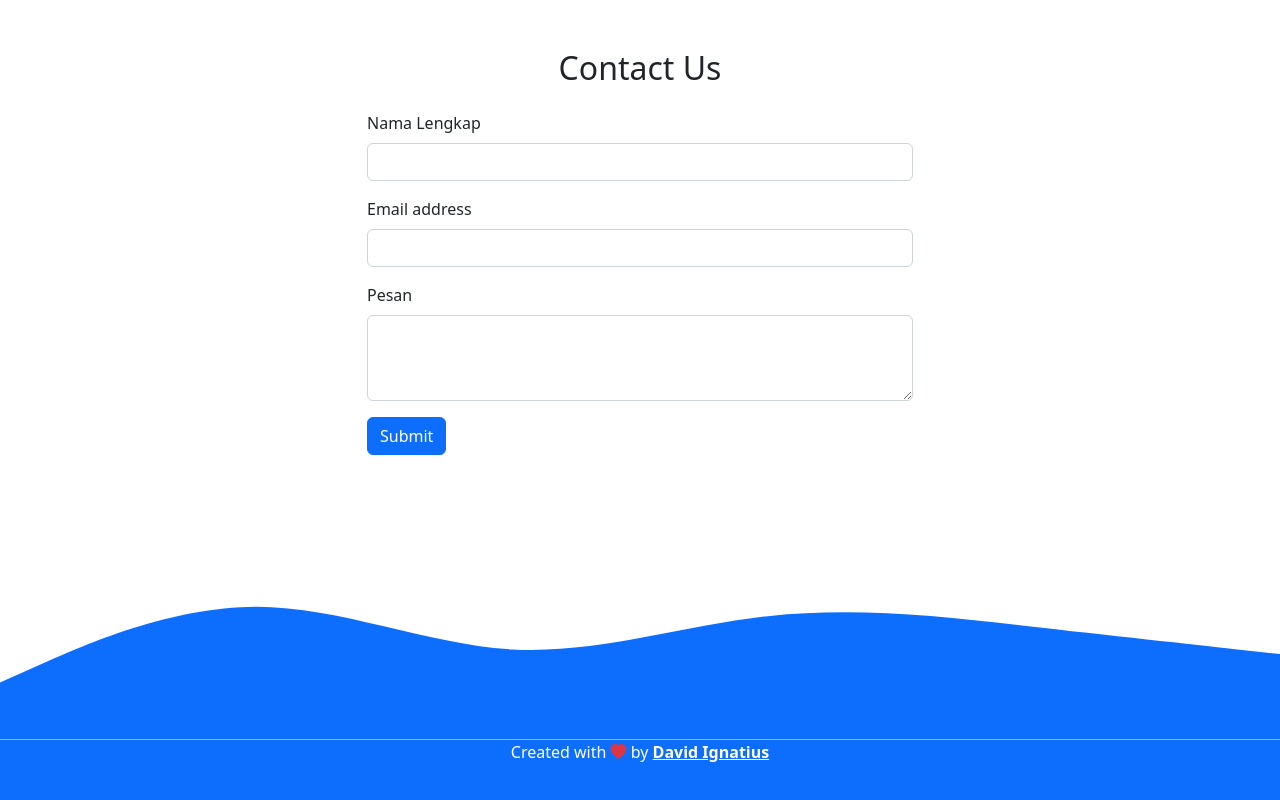
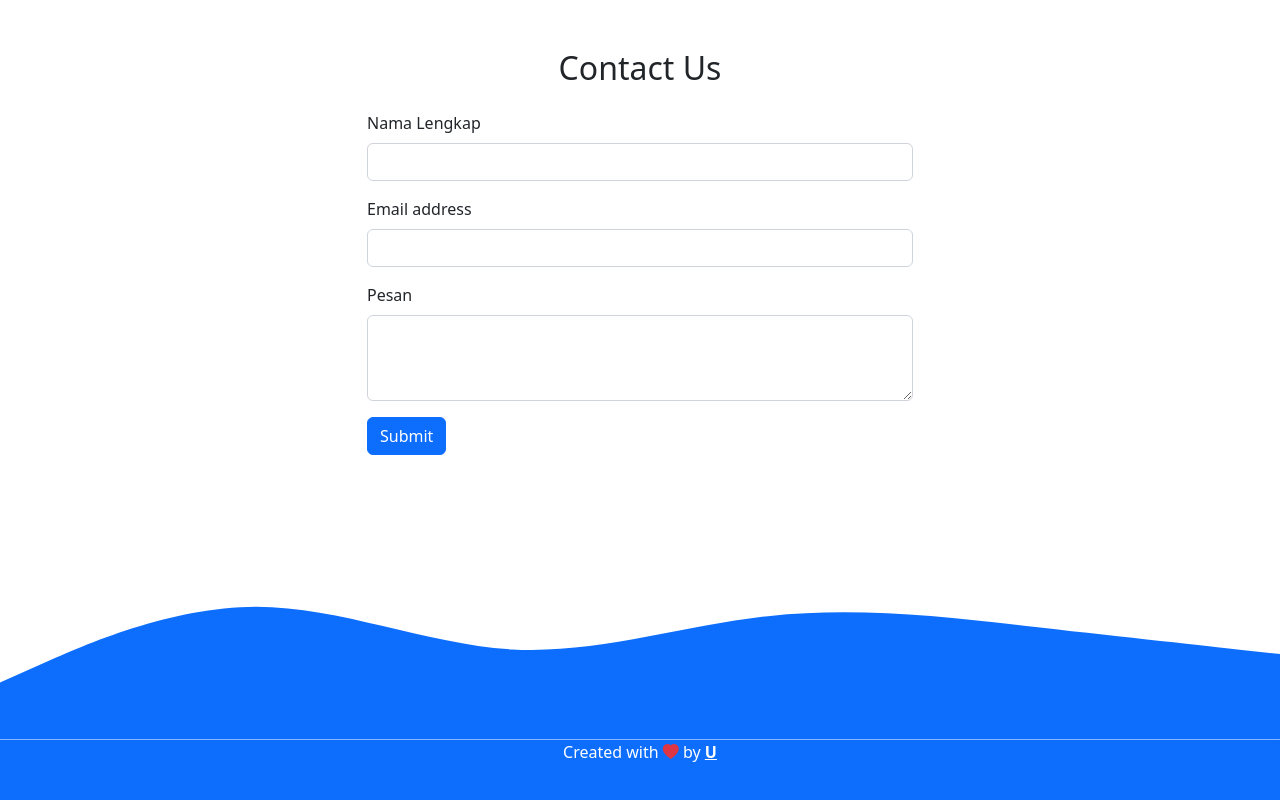
Before and after one commit to davidignatius/multimitraduo.github.io, a plain HTML site: page index.html in a window 1280 px wide. Shown: the part 6845-7645 px from the top of the page. Drawn offline with nearby package versions, Linux system fonts and the light colour scheme; animation ran at ten frames a second.

Commit message:
hapus link ig

```diff
--- a/index.html
+++ b/index.html
@@ -298,7 +298,7 @@
       <p>
         Created with
         <i class="bi bi-heart-fill text-danger"></i>
-        by <a href="http://instagram.com/ignatius.david" class="text-white fw-bold">David Ignatius</a>
+        by <a href="http://instagram.com/" class="text-white fw-bold">U</a>
       </p>
     </footer>
     <!-- END FOOTER -->
```
Also changed, not shown: 1 other file.
